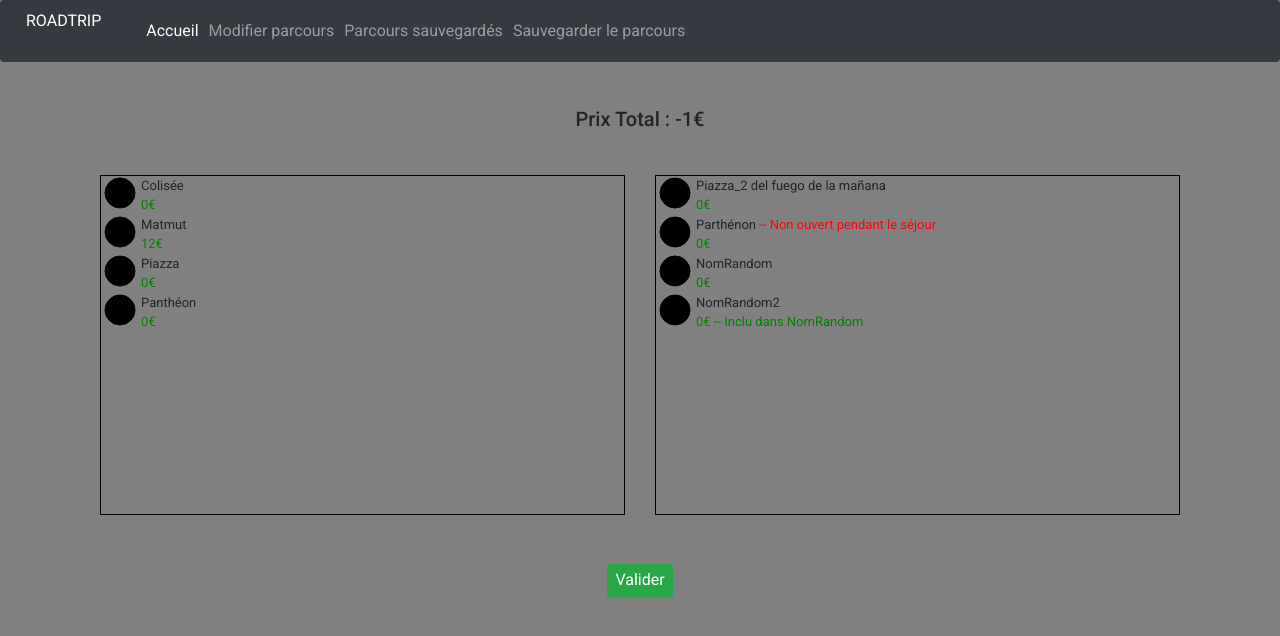
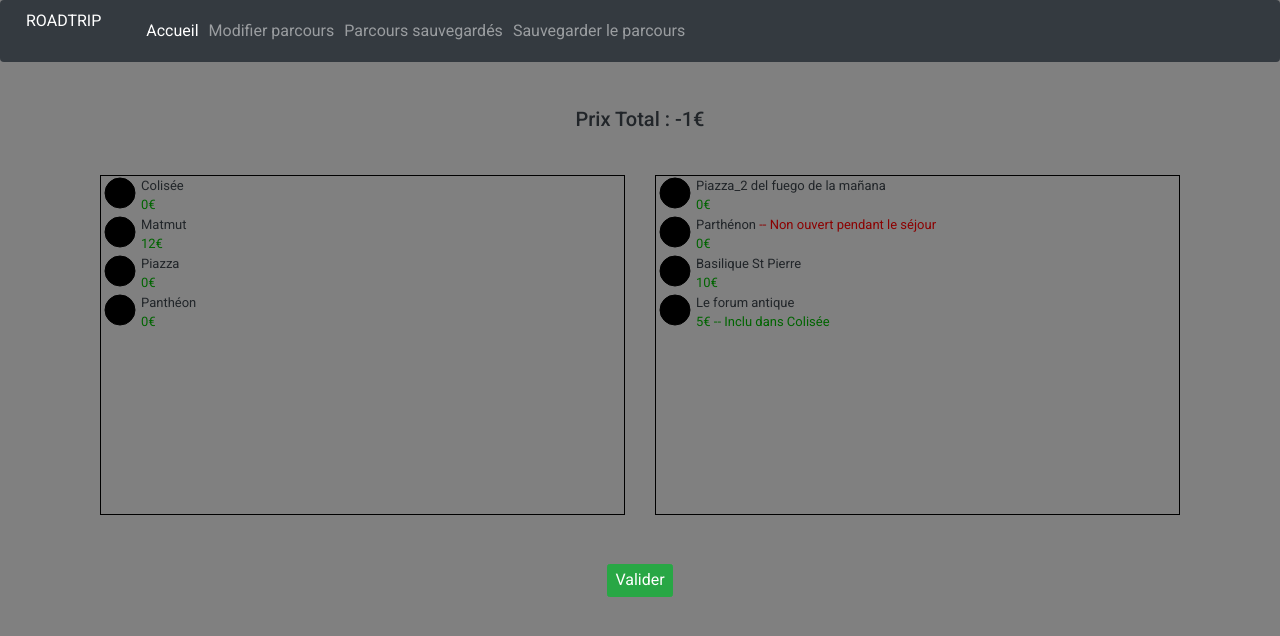
Before and after one commit to Joubz/RoadTrip_Project, an Angular app: page /parametres in a window 1280 px wide. Shown: the top 636 px of the page. Built offline with nearby package versions, Linux system fonts and the light colour scheme.

Commit message:
css modification

```diff
--- a/src/app/monument-card/monument-card.component.scss
+++ b/src/app/monument-card/monument-card.component.scss
@@ -21,7 +21,7 @@
 .coutMonument {
 	font-size: 20px;
 	position: absolute;
-	color: green;
+	color: #008000;
 	right:0;
 	bottom:0;
 	margin-right: 10px;
--- a/src/app/monument-list/monument-list.component.html
+++ b/src/app/monument-list/monument-list.component.html
@@ -1,10 +1,10 @@
 <li (click)=switch()>
 	<svg>
-		<circle cx="25" cy="17" r="15" stroke="black" stroke-width="1" fill="white" *ngIf=isAvailable()/>
-			<circle cx="25" cy="17" r="15" stroke="black" stroke-width="1" fill="black" *ngIf=!isAvailable()/>
+		<circle cx="25" cy="17" r="15" stroke="black" stroke-width="1" fill="white" *ngIf=isAvailable() />
+			<circle cx="25" cy="17" r="15" stroke="black" stroke-width="1" fill="black" *ngIf=!isAvailable() />
 	</svg>
 	{{ nomMonument }}
-	<span style="color:red" *ngIf=!isOpen()>-- Non ouvert pendant le séjour</span><br>
-	<span style="color:green">{{ coutMonument }}€ </span>
-	<span style="color:green" *ngIf=isDependant()>-- Inclu dans {{ dependanceMonument }}</span>
+	<span class="notOpen" *ngIf=!isOpen()>-- Non ouvert pendant le séjour</span><br>
+	<span class="euro" >{{ coutMonument }}€ </span>
+	<span class="dependancy" *ngIf=isDependant()>-- Inclu dans {{ dependanceMonument }}</span>
 </li>
--- a/src/app/monument-list/monument-list.component.scss
+++ b/src/app/monument-list/monument-list.component.scss
@@ -2,3 +2,15 @@ svg {
   position: absolute;
   left: 10px;
 }
+
+.notOpen {
+  color: #8B0000;
+}
+
+.euro {
+  color: #006400;
+}
+
+.dependancy {
+  color: #006400;
+}
--- a/src/app/monument-list/monument-list.component.ts
+++ b/src/app/monument-list/monument-list.component.ts
@@ -7,26 +7,26 @@ import {Monument} from '../models/monument.model';
     styleUrls: ['./monument-list.component.scss']
 })
 export class MonumentListComponent implements OnInit {
-    @Input() nomMonument: string = 'NaN';
-    @Input() coutMonument: string = 'NaN';
-    @Input() dependanceMonument: string = null;
+    @Input() nomMonument = 'NaN';
+    @Input() coutMonument = 'NaN';
+    @Input() dependanceMonument = null;
     @Input() openMonument: number;
 
-    monument_1 = new Monument(1, 'Colisée', '1 Rue du colisée', '0800', '1000', '0');
-    monument_2 = new Monument(1, 'Matmut', '1 Rue du matmut', '1010', '1200', '12');
-    monument_3 = new Monument(1, 'Piazza', '1 Rue du piazza', '1400', '1530', '0');
-    monument_4 = new Monument(1, 'Panthéon', '1 Rue du Panthéon', '0800', '0950', '0');
-    monument_5 = new Monument(1, 'Piazza_2 del fuego de la mañana', '1 Rue du piazza_2', '0000', '0000', '0');
-    monument_6 = new Monument(0, 'Parthénon', '1 Rue du parthénon', '0000', '0000', '0');
-    monument_7 = new Monument(1, 'NomRandom', '1 Rue du random', '0000', '0000', '0');
-    monument_8 = new Monument(1, 'NomRandom2', '1 Rue du random2', '0000', '0000', '0', 'NomRandom');
+    monument1 = new Monument(1, 'Colisée', '1 Rue du colisée', '0800', '1000', '10');
+    monument2 = new Monument(1, 'Matmut', '1 Rue du matmut', '1010', '1200', '12');
+    monument3 = new Monument(1, 'Piazza', '1 Rue du piazza', '1400', '1530', '0');
+    monument4 = new Monument(1, 'Panthéon', '1 Rue du Panthéon', '0800', '0950', '0');
+    monument5 = new Monument(1, 'Piazza_2 del fuego de la mañana', '1 Rue du piazza_2', '0000', '0000', '0');
+    monument6 = new Monument(0, 'Parthénon', '1 Rue du parthénon', '0000', '0000', '5');
+    monument7 = new Monument(1, 'Basilique St Pierre', 'Piazza San Pietro', '0000', '0000', '10');
+    monument8 = new Monument(1, 'Le forum antique', 'Via della Salara Vecchia', '0000', '0000', '5', 'Colisée');
 
     parcoursVisite: Monument[] = [
-        this.monument_1, this.monument_2, this.monument_3, this.monument_4
+        this.monument1, this.monument2, this.monument3, this.monument4
     ];
 
     parcoursNonVisite: Monument[] = [
-        this.monument_5, this.monument_6, this.monument_7, this.monument_8
+        this.monument5, this.monument6, this.monument7, this.monument8
     ];
 
     constructor() {
@@ -40,7 +40,7 @@ export class MonumentListComponent implements OnInit {
     }
 
     isOpen() {
-        return this.openMonument != 0;
+        return this.openMonument !== 0;
     }
 
     isAvailable() {
--- a/src/app/vue-parametres/vue-parametres.component.ts
+++ b/src/app/vue-parametres/vue-parametres.component.ts
@@ -18,8 +18,8 @@ export class VueParametresComponent implements OnInit {
     monument4 = new Monument(1, 'Panthéon', '1 Rue du Panthéon', '0800', '0950', '0');
     monument5 = new Monument(1, 'Piazza_2 del fuego de la mañana', '1 Rue du piazza_2', '0700', '0900', '0');
     monument6 = new Monument(0, 'Parthénon', '1 Rue du parthénon', '0800', '0950', '0');
-    monument7 = new Monument(1, 'NomRandom', '1 Rue du random', '1400', '1530', '0');
-    monument8 = new Monument(1, 'NomRandom2', '1 Rue du random2', '0800', '0950', '0', 'NomRandom');
+    monument7 = new Monument(1, 'Basilique St Pierre', 'Piazza San Pietro', '0000', '0000', '10');
+    monument8 = new Monument(1, 'Le forum antique', 'Via della Salara Vecchia', '0000', '0000', '5', 'Colisée');
 
     parcoursVisite: Monument[] = [
         this.monument1, this.monument2, this.monument3, this.monument4
```
